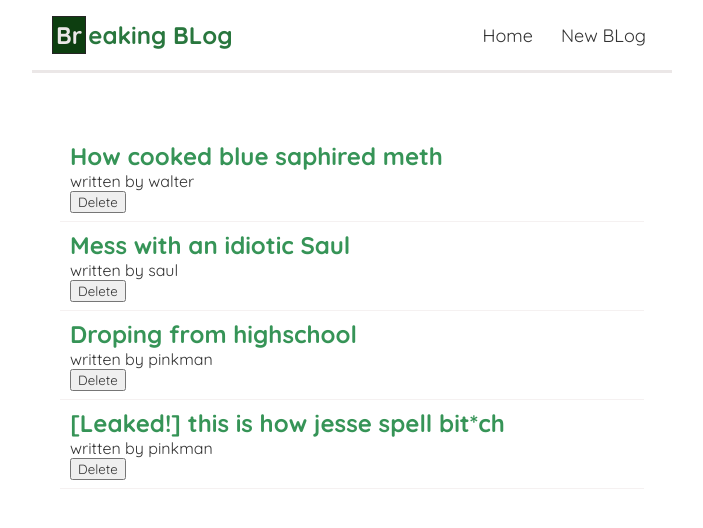
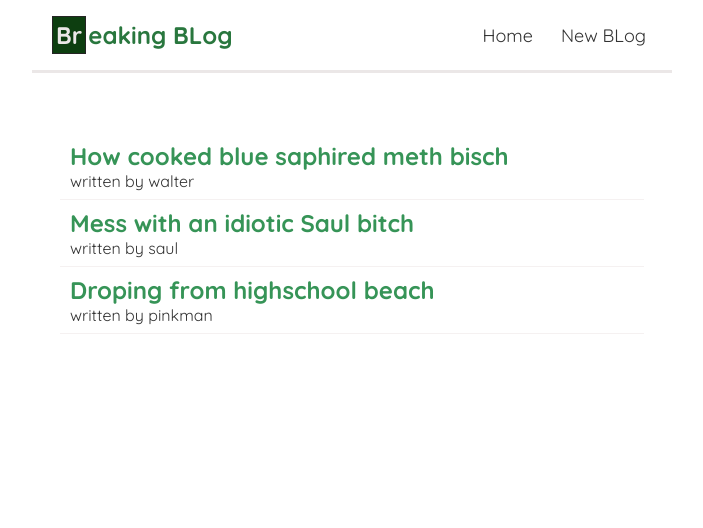
Before and after one commit to nalendro16/react-basic, a React (Create React App) app: page / in a window 1280 px wide. Shown: the top 528 px of the page, without its empty margins (288-991 px from the left). Built offline with nearby package versions, Linux system fonts and the light colour scheme; data requests are answered from the project's data file.

Commit message:
use json server

```diff
--- /dev/null
+++ b/data/db.json
@@ -0,0 +1,22 @@
+{
+  "blogs": [
+    {
+      "title": "How cooked blue saphired meth bisch",
+      "body": "The Effect Hook lets you perform side effects in function components.There are two common kinds of side effects in React components: those that don’t require cleanup, and those that do. Let’s look at this distinction in more detail.",
+      "author": "walter",
+      "id": 1
+    },
+    {
+      "title": "Mess with an idiotic Saul bitch",
+      "body": "Hooks are a new addition in React 16.8. They let you use state and other React features without writing a class. Sometimes, we want to run some additional code after React has updated the DOM. Network requests, manual DOM mutations, and logging are common examples of effects that don’t require a cleanup. We say that because we can run them and immediately forget about them. Let’s compare how classes and Hooks let us express such side effects.",
+      "author": "saul",
+      "id": 2
+    },
+    {
+      "title": "Droping from highschool beach",
+      "body": "This snippet is based on the counter example from the previous page, but we added a new. In React class components, the render method itself shouldn’t cause side effects. It would be too early — we typically want to perform our effects after React has updated the DOM.",
+      "author": "pinkman",
+      "id": 3
+    }
+  ]
+}
--- a/src/Bloglist.js
+++ b/src/Bloglist.js
@@ -1,4 +1,4 @@
-const Bloglist = ({ blogs, title, handleDelete }) => {
+const Bloglist = ({ blogs, title }) => {
   //   const blogs = props.blogs
   //   const title = props.title
 
@@ -9,7 +9,6 @@ const Bloglist = ({ blogs, title, handleDelete }) => {
         <div className="blog-prev" key={blog.id}>
           <h2>{blog.title}</h2>
           <p>written by {blog.author}</p>
-          <button onClick={() => handleDelete(blog.id)}>Delete</button>
         </div>
       ))}
     </div>
--- a/src/Home.js
+++ b/src/Home.js
@@ -3,50 +3,27 @@ import Bloglist from './Bloglist'
 
 const Home = () => {
   // let name = 'Marco'
-  const [blogs, setBlog] = useState([
-    {
-      title: 'How cooked blue saphired meth',
-      body: 'lorem10',
-      author: 'walter',
-      id: 1,
-    },
-    {
-      title: 'Mess with an idiotic Saul',
-      body: 'lorem ipsum....',
-      author: 'saul',
-      id: 2,
-    },
-    {
-      title: 'Droping from highschool',
-      body: 'lorem ipsum dolor',
-      author: 'pinkman',
-      id: 3,
-    },
-    {
-      title: '[Leaked!] this is how jesse spell bit*ch',
-      body: 'lorem ipsum dolor',
-      author: 'pinkman',
-      id: 4,
-    },
-  ])
-
-  const handleDelete = (id) => {
-    const newBlog = blogs.filter((blog) => blog.id !== id)
-    setBlog(newBlog)
-  }
+  const [blogs, setBlogs] = useState(null)
 
   useEffect(() => {
-    console.log('useEffect running')
-    console.log(blogs)
-  })
+    fetch('http://localhost:8000/blogs')
+      .then((res) => {
+        return res.json()
+      })
+      .then((data) => {
+        console.log(data)
+        setBlogs(data)
+      })
+  }, [])
 
   return (
     <div className="home">
-      <Bloglist blogs={blogs} handleDelete={handleDelete} />
+      {blogs && <Bloglist blogs={blogs} />}
       {/* <Bloglist
         blogs={blogs.filter((blog) => blog.author == 'pinkman')}
         title="Mario's blog"
       /> */}
+      {/* make useable component */}
     </div>
   )
 }
```
